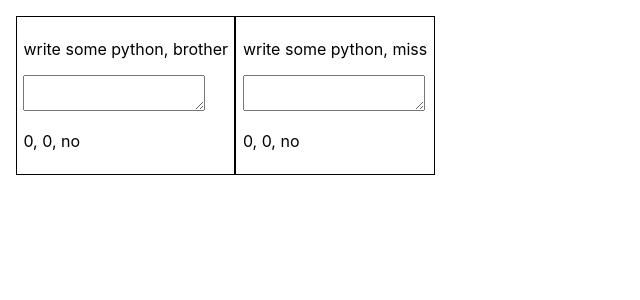
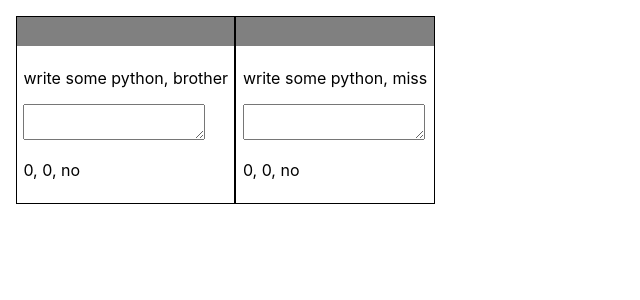
Before and after one commit to tfiers/copylot, a React (Create React App) app: page / in a window 1280 px wide. Shown: the top 300 px of the page, without its empty margins (0-640 px from the left). Built offline with nearby package versions, Linux system fonts and the light colour scheme.

Commit message:
⬆IMPR handlebars

```diff
--- a/src/App.css
+++ b/src/App.css
@@ -4,9 +4,19 @@
 
 .CodeCell {
     display: inline-block;
-    padding: 0.4rem;
     position: relative;
     border: 1px solid black;
+    background-color: white;
+}
+
+.CodeCell .handlebar {
+    background-color: grey;
+    height: 1.8rem;
+    cursor: move;
+}
+
+.CodeCell .inner {
+    padding: 0.4rem;
 }
 
 textarea {
--- a/src/App.tsx
+++ b/src/App.tsx
@@ -43,20 +43,23 @@ class CodeCell extends React.Component<
 
   render = () => (
     <div className="CodeCell"
-      onMouseDown={this.handleMouseDown}
       style={{
         left: this.state.offset.x,
         top: this.state.offset.y
       }}>
-      <p>write some python, {this.props.honorific}</p>
-      <textarea />
-      <p>
-        {this.state.offset.x}, {this.state.offset.y}, {this.state.isBeingDragged ? "yo" : "no"}
-      </p>
+      <div className="handlebar" onMouseDown={this.handleMouseDown}></div>
+      <div className="inner">
+        <p>write some python, {this.props.honorific}</p>
+        <textarea />
+        <p>
+          {this.state.offset.x}, {this.state.offset.y}, {this.state.isBeingDragged ? "yo" : "no"}
+        </p>
+      </div>
     </div>
   )
 
   handleMouseDown = (e: MouseEventt) => {
+    e.preventDefault()
     this.prevCursorLoc = toPoint(e)
     this.setState({ isBeingDragged: true })
   }
```
